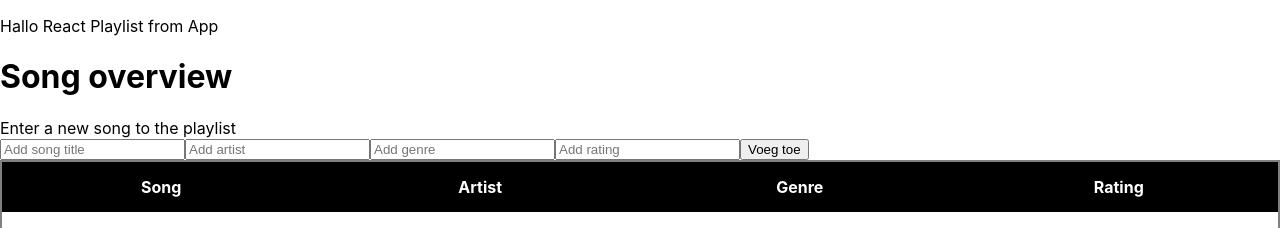
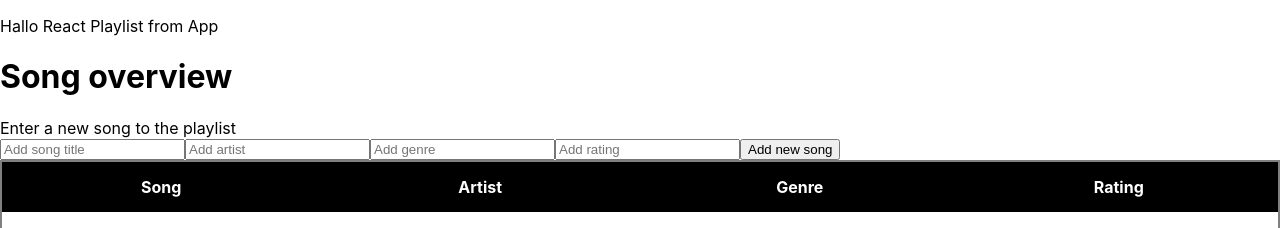
Before and after one commit to PasquinelP/pascal_pater-eindopdracht-React-Playlist, a React (Create React App) app: page / in a window 1280 px wide. Shown: the top 228 px of the page. Built offline with nearby package versions, Linux system fonts and the light colour scheme; the HTML template or start-up script is replaced by a standard one.

Commit message:
update button text of form

```diff
--- a/src/components/SongForm.js
+++ b/src/components/SongForm.js
@@ -74,7 +74,7 @@ const SongForm = () => {
           onChange={handleChange}
           placeholder="Add rating"
         />
-        <button type="submit">Voeg toe</button>
+        <button type="submit">Add new song</button>
       </form>
 
     </>
```
